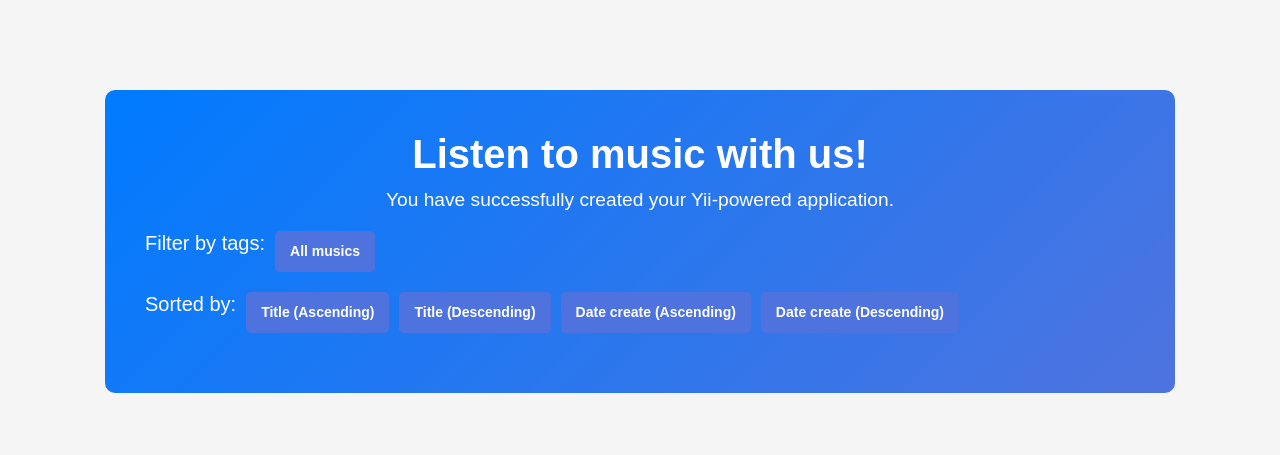
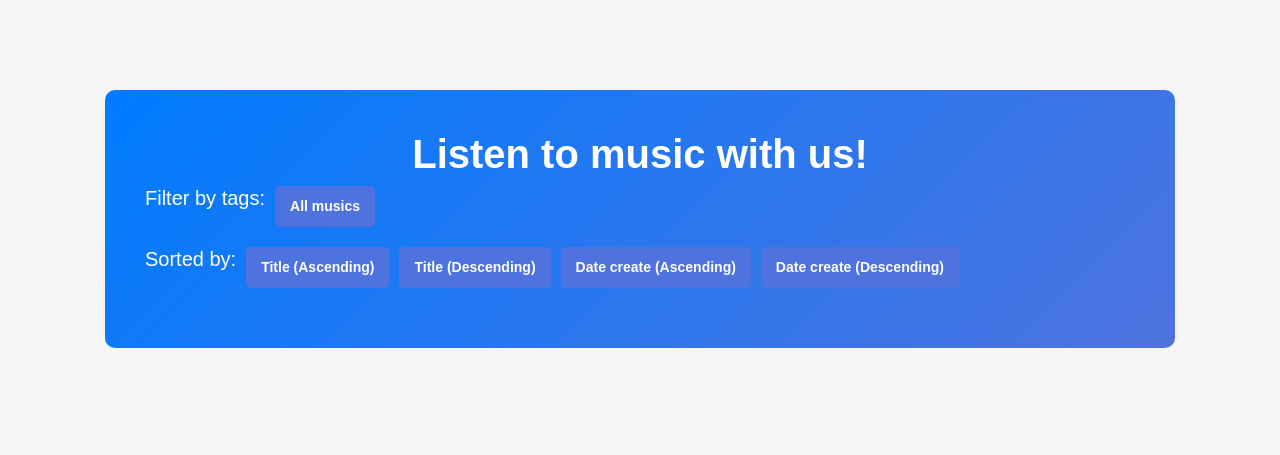
Before and after one commit to Aibek002/MusicAPI, a Yii app: template views/site/index.php in a window 1280 px wide. Shown: the top 455 px of the page. Run offline with PHP 8.4 and a stand-in for Yii, Linux system fonts and the light colour scheme; the template is opened without the code that fills it, so the values that code supplies are empty; some libraries are stand-ins or nearby versions.

Commit message:
modified:   views/site/index.php

```diff
--- a/views/site/index.php
+++ b/views/site/index.php
@@ -11,7 +11,6 @@ $this->title = 'Music';
 
     <div class="jumbotron text-center">
         <h1 class="display-4">Listen to music with us!</h1>
-        <p class="lead">You have successfully created your Yii-powered application.</p>
 
         <div class="tags">
             <h5>Filter by tags:</h5>
```
